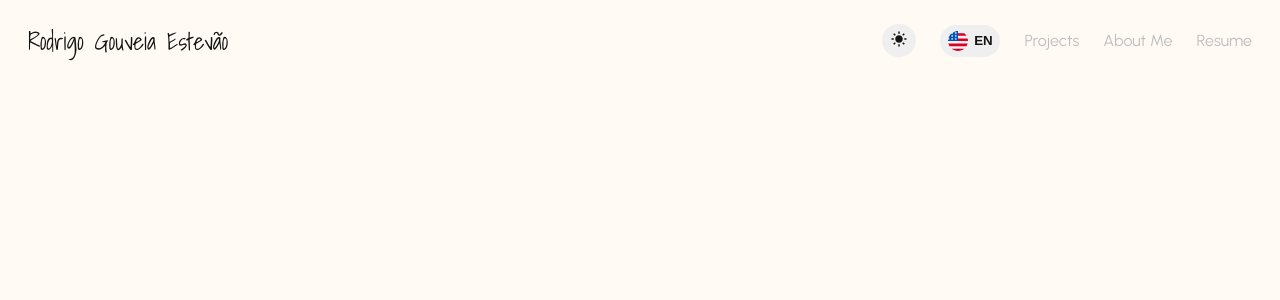
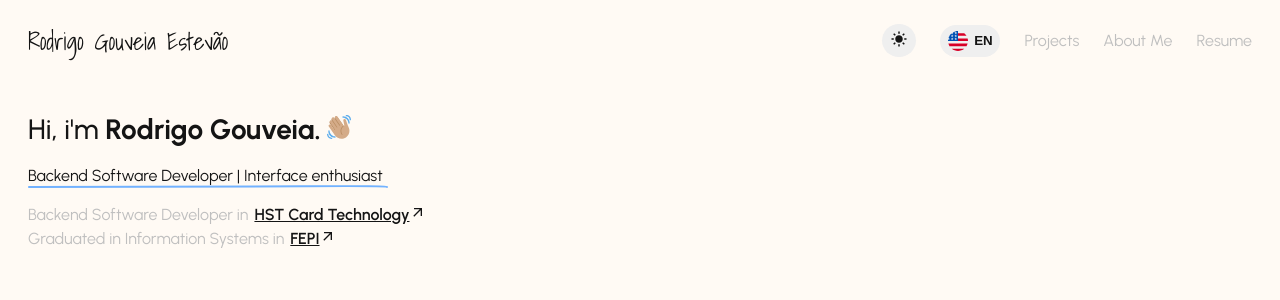
Before and after one commit to rodrigoge/rodrigoge.com.br, a Next.js app: page / in a window 1280 px wide. Shown: the top 300 px of the page. Built offline with nearby package versions, Linux system fonts and the light colour scheme.

Commit message:
feat: adding hero section

```diff
--- /dev/null
+++ b/src/app/Homepage/Homepage.module.scss
@@ -0,0 +1,57 @@
+@use '../../styles/colors.scss';
+
+.hero_container {
+	display: flex;
+	flex-direction: column;
+	padding: 0 20px;
+
+	.left_container {
+		display: flex;
+		flex-direction: column;
+		padding: 20px 0;
+
+		.textname {
+			color: var(--text-details);
+			font-size: 28px;
+			font-weight: 500;
+			line-height: 2.6;
+
+			.textname_hand {
+				margin-left: 6px;
+			}
+		}
+
+		.description {
+			display: flex;
+			flex-direction: column;
+
+			.text_description {
+				color: var(--text-details);
+				font-size: 16px;
+				font-weight: 400;
+			}
+		}
+
+		.position_degree {
+			display: flex;
+			flex-direction: column;
+			margin-top: 16px;
+			gap: 4px;
+
+			.position {
+				color: var(--text-main);
+				font-weight: 400;
+			}
+
+			.degree {
+				color: var(--text-main);
+			}
+
+			.link {
+				color: var(--text-details);
+				font-weight: 600;
+				margin-left: 6px;
+			}
+		}
+	}
+}
--- /dev/null
+++ b/src/app/Homepage/Homepage.tsx
@@ -0,0 +1,61 @@
+'use client'
+
+import Image from 'next/image'
+import styles from './Homepage.module.scss'
+import blueLineSvg from '@/assets/blue-line.svg'
+import waveHandSvg from '@/assets/wave-hand.svg'
+import Link from 'next/link'
+import { MdArrowOutward } from 'react-icons/md'
+import { useLanguage } from '@/context/LanguageContext'
+import { getTranslation } from '@/utils/loadTransaction'
+
+export default function Homepage() {
+	const { lang } = useLanguage()
+	const t = getTranslation(lang)
+
+	return (
+		<main>
+			<section className={styles.hero_container}>
+				<div className={styles.left_container}>
+					<span className={styles.textname}>
+						{t.welcome} <b>Rodrigo Gouveia.</b>
+						<Image src={waveHandSvg} alt="" className={styles.textname_hand} />
+					</span>
+
+					<div className={styles.description}>
+						<span className={styles.text_description}>
+							Backend Software Developer | {t.enthusiast}
+						</span>
+						<Image src={blueLineSvg} alt="" />
+					</div>
+
+					<div className={styles.position_degree}>
+						<span className={styles.position}>
+							Backend Software Developer {t.in}
+							<Link
+								href={'https://hst.com.br/pt-br/'}
+								className={styles.link}
+								target="_blank"
+							>
+								HST Card Technology
+								<MdArrowOutward className={styles.icon} />
+							</Link>
+						</span>
+						<span className={styles.degree}>
+							{t.graduated} {t.in}
+							<Link
+								href={'https://fepi.br/'}
+								className={styles.link}
+								target="_blank"
+							>
+								FEPI
+								<MdArrowOutward className={styles.icon} />
+							</Link>
+						</span>
+					</div>
+				</div>
+				<div className={styles.right_container}></div>
+			</section>
+		</main>
+	)
+}
--- a/src/app/page.tsx
+++ b/src/app/page.tsx
@@ -1,9 +1,11 @@
 import Header from '@/components/Header/Header'
+import Hero from './Homepage/Homepage'
 
 export default function Home() {
 	return (
 		<>
 			<Header />
+			<Hero />
 		</>
 	)
 }
--- a/src/components/Header/Header.module.scss
+++ b/src/components/Header/Header.module.scss
@@ -16,7 +16,7 @@
 		color: var(--text-details);
 
 		&:hover {
-			color: var(--black-700);
+			color: var(--text-main);
 			transition: 0.3s;
 		}
 	}
--- a/src/translations/en/home.json
+++ b/src/translations/en/home.json
@@ -1,5 +1,9 @@
 {
 	"projects": "Projects",
 	"about": "About Me",
-	"resume": "Resume"
+	"resume": "Resume",
+	"welcome": "Hi, i'm ",
+	"in": "in",
+	"enthusiast": "Interface enthusiast",
+	"graduated": "Graduated in Information Systems"
 }
--- a/src/translations/pt/home.json
+++ b/src/translations/pt/home.json
@@ -1,5 +1,9 @@
 {
 	"projects": "Projetos",
 	"about": "Sobre Mim",
-	"resume": "Currículo"
+	"resume": "Currículo",
+	"welcome": "Olá, eu sou ",
+	"in": "na",
+	"enthusiast": "Entusiasta de interfaces",
+	"graduated": "Formado em Sistemas de Informação"
 }
```
Also changed, not shown: src/assets/blue-line.svg (added), src/assets/wave-hand.svg (added).
